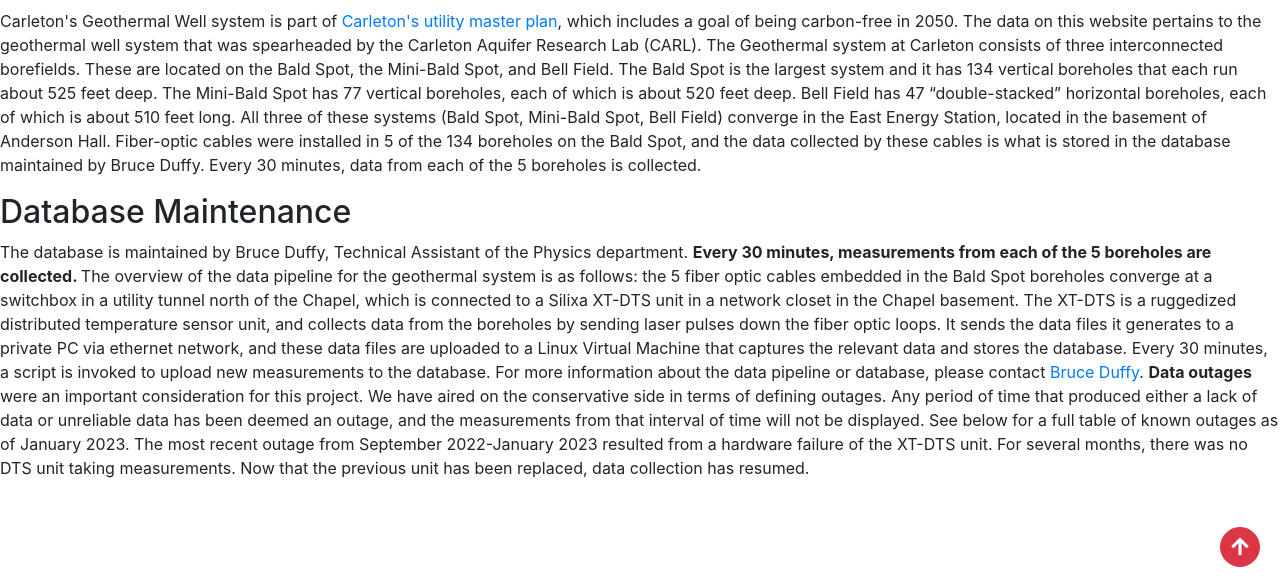
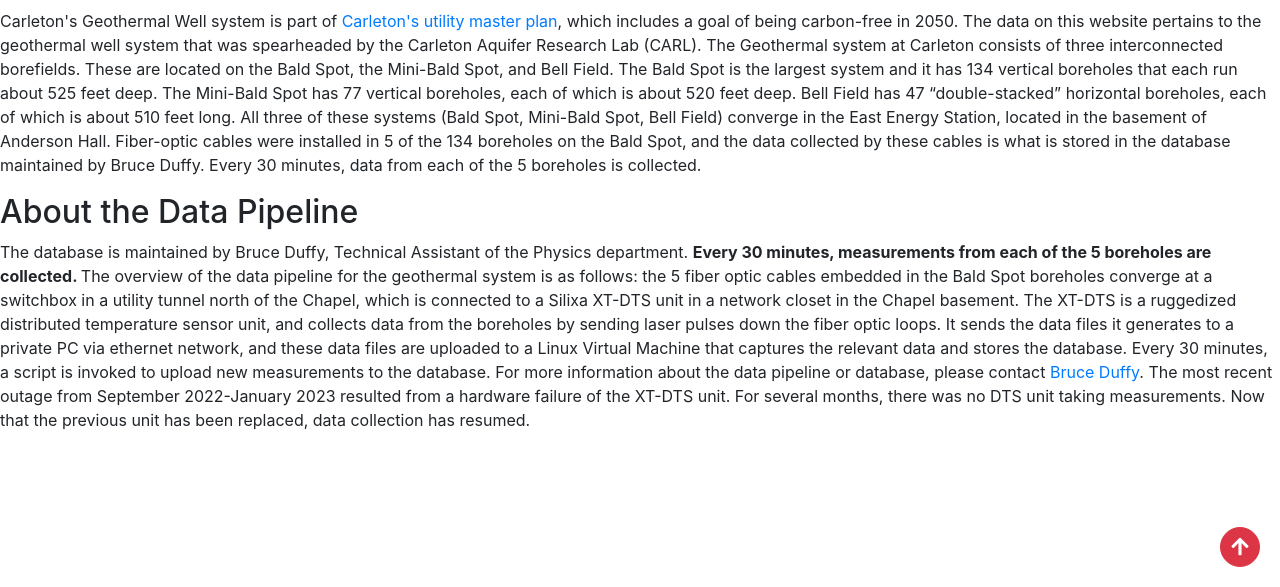
Before and after one commit to acdalal/geothermal, a Django app: page /about/ in a window 1280 px wide. Shown: the part 213-800 px from the top of the page. Run offline with Django 4.2, Linux system fonts and the light colour scheme; some libraries are stand-ins or nearby versions.

Commit message:
Changed DB maintenance and summary tab

```diff
--- a/geothermalsite/dashboard/templates/dashboard/about.html
+++ b/geothermalsite/dashboard/templates/dashboard/about.html
@@ -13,7 +13,7 @@
             horizontal boreholes, each of which is about 510 feet long. All three of these systems (Bald Spot, Mini-Bald Spot, Bell Field) converge in the East Energy Station, located in the basement of Anderson Hall.
             Fiber-optic cables were installed in 5 of the 134 boreholes on the Bald Spot, and the data collected by these cables is what is stored
             in the database maintained by Bruce Duffy. Every 30 minutes, data from each of the 5 boreholes is collected. </p>
-        <h2>Database Maintenance</h2>
+        <h2>About the Data Pipeline</h2>
         <p>
             The database is maintained by Bruce Duffy, Technical Assistant of the Physics department. <strong>Every 30 minutes, measurements from each of the 5 boreholes are collected. </strong>
 
@@ -22,10 +22,6 @@
             It sends the data files it generates to a private PC via ethernet network, and these data files are uploaded to a Linux Virtual Machine that captures the relevant data and stores the database. Every 30 minutes, a script is invoked to upload new measurements to the database.
             For more information about the data pipeline or database, please contact <a href="mailto:bduffy@carleton.edu">Bruce Duffy</a>.
 
-            <strong>Data outages</strong> were an important consideration for this project. We have aired on the conservative side in terms of defining outages.
-            Any period of time that produced either a lack of data or unreliable data has been deemed an outage, and the measurements from that interval of time will not be displayed.
-            See below for a full table of known outages as of January 2023.
-
             The most recent outage from September 2022-January 2023 resulted from a hardware failure of the XT-DTS unit. For several months, there was no DTS unit taking measurements. Now that the previous unit has been replaced, data collection has resumed.
         </p>
 
--- a/geothermalsite/dashboard/templates/dashboard/documentation.html
+++ b/geothermalsite/dashboard/templates/dashboard/documentation.html
@@ -32,7 +32,9 @@
       </div>
       <div id="collapseTwo" class="collapse" aria-labelledby="headingTwo" data-parent="#accordion">
         <div class="card-body">
-          Anim pariatur cliche reprehenderit, enim eiusmod high life accusamus terry richardson ad squid. 3 wolf moon officia aute, non cupidatat skateboard dolor brunch. Food truck quinoa nesciunt laborum eiusmod. Brunch 3 wolf moon tempor, sunt aliqua put a bird on it squid single-origin coffee nulla assumenda shoreditch et. Nihil anim keffiyeh helvetica, craft beer labore wes anderson cred nesciunt sapiente ea proident. Ad vegan excepteur butcher vice lomo. Leggings occaecat craft beer farm-to-table, raw denim aesthetic synth nesciunt you probably haven't heard of them accusamus labore sustainable VHS.
+          <strong>Data outages</strong> were an important consideration for this project. We have aired on the conservative side in terms of defining outages.
+            Any period of time that produced either a lack of data or unreliable data has been deemed an outage, and the measurements from that interval of time will not be displayed.
+            See below for a full table of known outages as of January 2023.
         </div>
       </div>
     </div>
```
